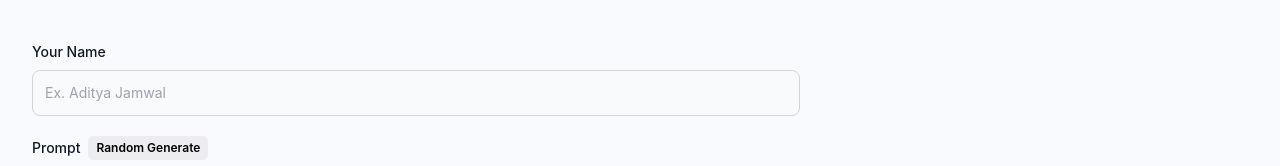
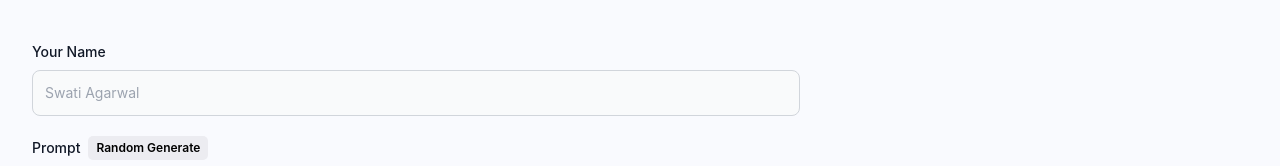
Before and after one commit to adityajamwal02/HashImagin, a React (Vite) app in the folder client/: page /create-post in a window 1280 px wide. Shown: the part 204-370 px from the top of the page. Built offline with nearby package versions, Linux system fonts and the light colour scheme; a web font is replaced by a local one.

Commit message:
Update CreatePost.jsx

```diff
--- a/client/src/page/CreatePost.jsx
+++ b/client/src/page/CreatePost.jsx
@@ -4,7 +4,6 @@ import { useNavigate } from 'react-router-dom';
 import { preview } from '../assets';
 import { getRandomPrompt } from '../utils';
 import { FormField, Loader } from '../components';
-
 const CreatePost = () => {
     const navigate = useNavigate();
 
@@ -13,17 +12,14 @@ const CreatePost = () => {
       prompt: '',
       photo: '',
     });
-
   const [generatingImg, setGeneratingImg] = useState(false);
   const [loading, setLoading] = useState(false);
-
   const handleChange = (e) => setForm({ ...form, [e.target.name]: e.target.value });
 
   const handleSurpriseMe = () => {
     const randomPrompt = getRandomPrompt(form.prompt);
     setForm({ ...form, prompt: randomPrompt });
   };
-
   const generateImage = async () => {
     if (form.prompt) {
       try {
@@ -76,7 +72,6 @@ const CreatePost = () => {
       alert('Please generate an image with proper details');
     }
   };
-
     return (
         <section className="max-w-7xl mx-auto">
         <div>
@@ -90,7 +85,7 @@ const CreatePost = () => {
               labelName="Your Name"
               type="text"
               name="name"
-            placeholder="Ex. Aditya Jamwal"
+              placeholder="Swati Agarwal"
               value={form.name}
               handleChange={handleChange}
             />
@@ -152,5 +147,4 @@ const CreatePost = () => {
       </section>
     );
               };
-
-export default CreatePost;
+export default CreatePost
```
Lines whose indentation alone changed are shown as unchanged.
